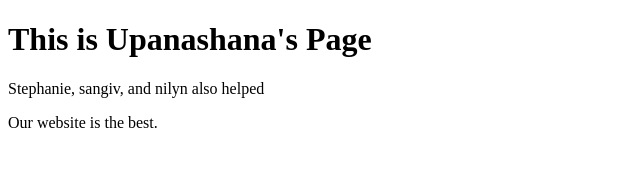
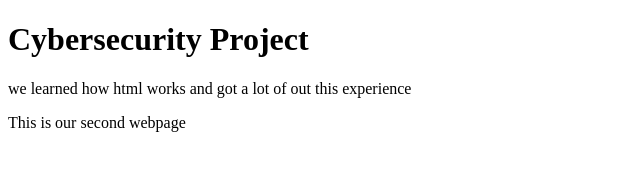
Before and after one commit to upashnapurohit/upashnapurohit, a plain HTML site: page index.html in a window 1280 px wide. Shown: the whole page, without its empty margins (0-640 px from the left). Drawn offline with Linux system fonts and the light colour scheme.

Commit message:
Update index.html

```diff
--- a/index.html
+++ b/index.html
@@ -5,9 +5,9 @@
 </head>
 <body>
 
-<h1>This is Upanashana's Page</h1>
-<p>Stephanie, sangiv, and nilyn also helped</p>
-<p>Our website is the best.</p>
+<h1>Cybersecurity Project</h1>
+<p>we learned how html works and got a lot of out this experience </p>
+<p>This is our second webpage</p>
 
 </body>
 </html>
```
